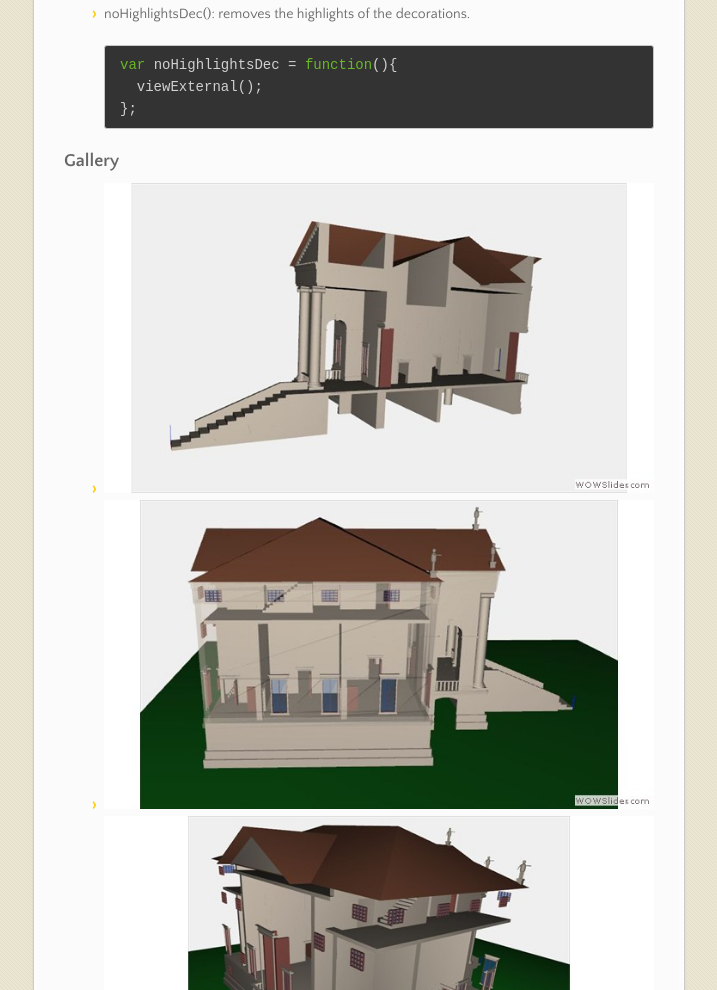
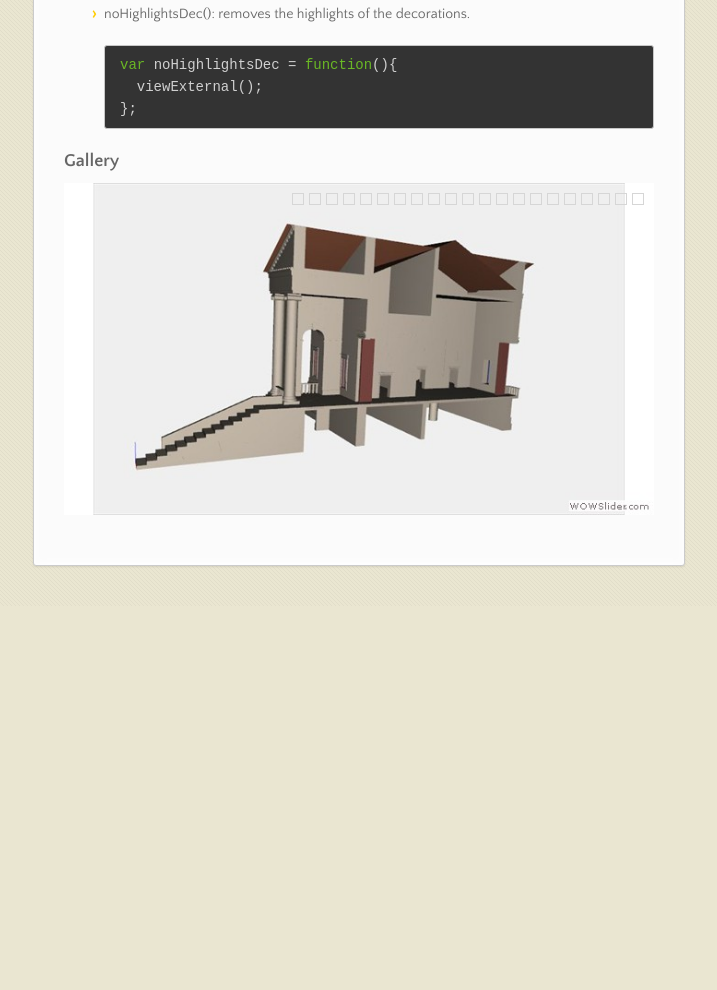
Before and after one commit to KingN/final-project, a plain HTML site: page index.html in a window 1280 px wide. Shown: the part 11010-12000 px from the top of the page, without its empty margins (282-999 px from the left). After the commit the page ends 11616 px from the top, so only its background shows below. Drawn offline with nearby package versions, Linux system fonts and the light colour scheme; a script that the page names is missing.

Commit message:
update version

```diff
--- a/index.html
+++ b/index.html
@@ -6,6 +6,7 @@
     <title>Villa Chiericati Plasm 3D Model by KingN</title>
     <link rel="stylesheet" href="stylesheets/styles.css">
     <link rel="stylesheet" href="stylesheets/pygment_trac.css">
+    <link rel="stylesheet" type="text/css" href="engine1/style.css" />
     <script src="https://ajax.googleapis.com/ajax/libs/jquery/1.7.1/jquery.min.js"></script>
     <script src="javascripts/main.js"></script>
     <script type="text/javascript" src="engine1/jquery.js"></script>
```
